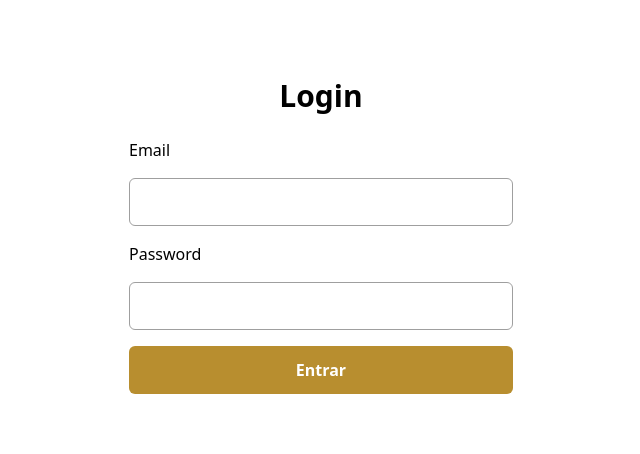
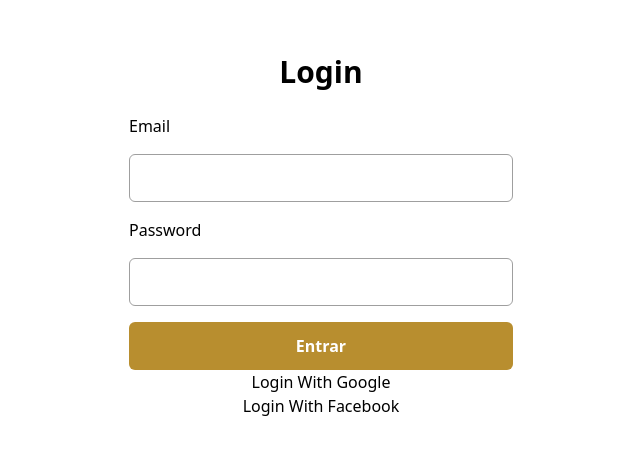
Before and after one commit to itsmecamila/furniro, a React (Vite) app: page /login in a window 1280 px wide. Shown: the part 164-618 px from the top of the page, without its empty margins (319-959 px from the left). Built offline with nearby package versions, Linux system fonts and the light colour scheme.

Commit message:
chore: fix buttons socials

```diff
--- a/src/components/Login.tsx
+++ b/src/components/Login.tsx
@@ -2,11 +2,12 @@ import { useEffect } from "react";
 import { useDispatch, useSelector } from "react-redux";
 
 import { AppDispatch, RootState } from "../redux";
-import { loginWithEmail} from "../redux/user/thunks";
+import { loginWithEmail } from "../redux/user/thunks";
 import { useNavigate } from "react-router-dom";
 import { useForm } from "react-hook-form";
 import { z } from "zod";
 import { zodResolver } from "@hookform/resolvers/zod";
+import FacebookAndGoogle from "./FacebookAndGoogle";
 
 const loginSchema = z.object({
   email: z.string().email(),
@@ -33,9 +34,11 @@ export default function Login() {
   }
 
   return (
+    <div
+      className="flex flex-col justify-center max-w-96 min-h-screen mx-auto"
+    >
       <form
         onSubmit={form.handleSubmit(onLogin)}
-      className="flex flex-col justify-center max-w-96 min-h-screen mx-auto"
       >
         <h2 className="text-3xl font-bold text-center mb-6">Login</h2>
 
@@ -53,10 +56,12 @@ export default function Login() {
 
         <button
           type="submit"
-        className="h-12 mt-4 bg-[#B88E2F] text-white font-semibold rounded-md"
+          className="h-12 mt-4 w-full bg-[#B88E2F] text-white font-semibold rounded-md"
         >
           Entrar
         </button>
       </form>
+      <FacebookAndGoogle />
+    </div>
   )
 }
```
Lines whose indentation alone changed are shown as unchanged.
